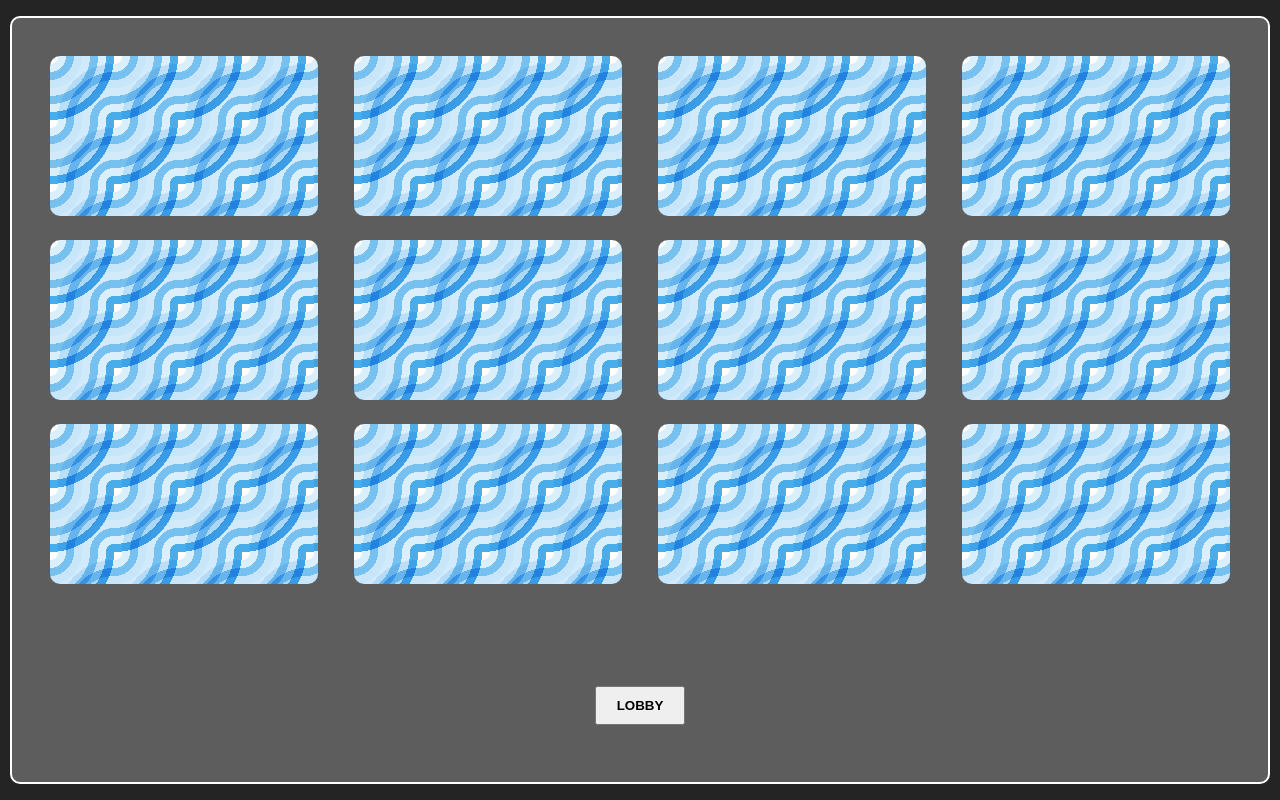
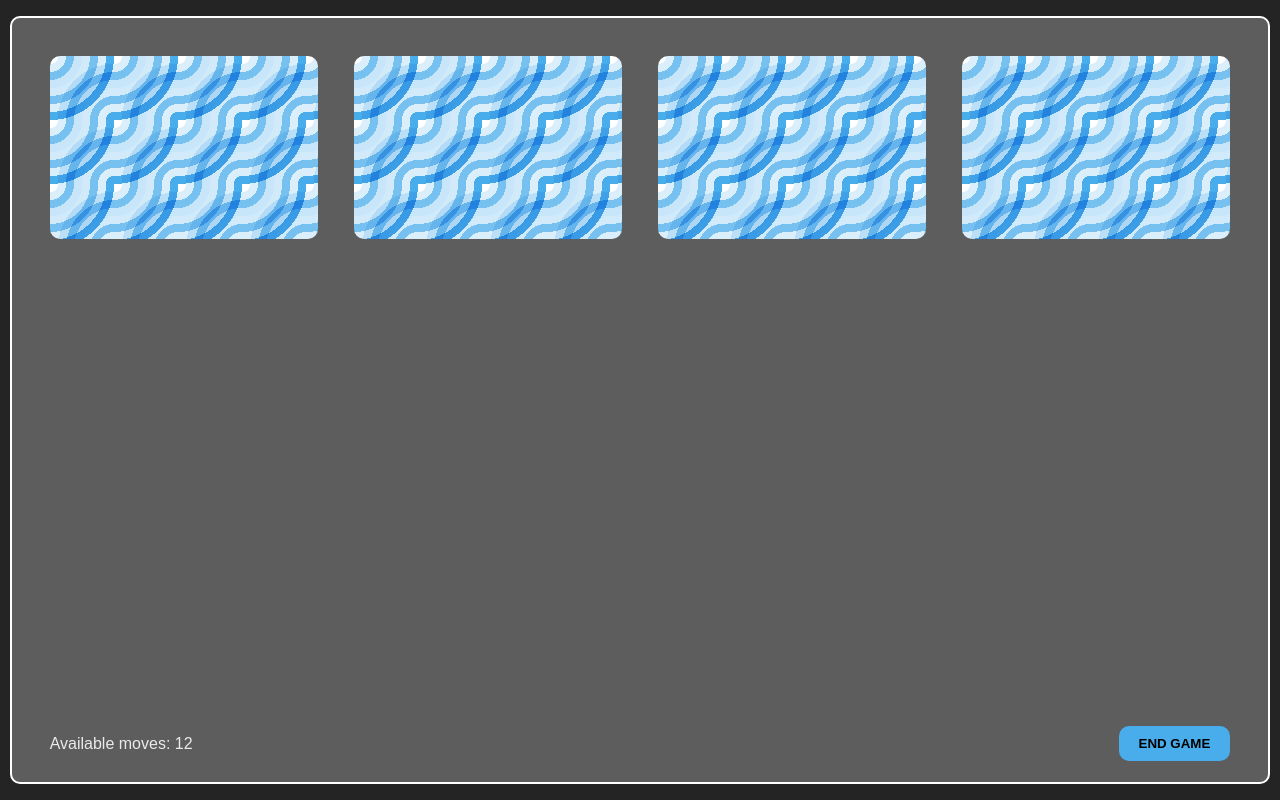
Before and after one commit to TheNewDevl/memory-game, a React (Vite) app: page / in a window 1280 px wide. Both pictures are taken after a click on the button "JOUER". Built offline with nearby package versions, Linux system fonts and the light colour scheme.

Commit message:
create the game logic

```diff
--- a/src/GameContext/GameContext.tsx
+++ b/src/GameContext/GameContext.tsx
@@ -1,4 +1,4 @@
-import {createContext, PropsWithChildren, useContext, useEffect, useState} from "react";
+import {createContext, Dispatch, PropsWithChildren, SetStateAction, useContext, useEffect, useState} from "react";
 import {Card, GameStateEnum} from "../types";
 import {createCardList, shuffleCards} from "../functions/cards";
 
@@ -6,6 +6,14 @@
   gameState: GameStateEnum
   setGameState: (gameState: GameStateEnum) => void
   cards: Card[]
+  setSelectedCards: Dispatch<SetStateAction<HTMLButtonElement[]>>
+  moves: number
+  setMoves: Dispatch<SetStateAction<number>>
+  selectedCards: HTMLButtonElement[]
+  removedCards: HTMLButtonElement[]
+  setCardsDOM: Dispatch<SetStateAction<HTMLButtonElement[]>>
+  gameHistory: { victories: number, defeats: number }
+  setGameHistory: Dispatch<SetStateAction<{ victories: number, defeats: number }>>
 }
 
 export const GameContext = createContext({} as GameContextProps)
@@ -13,24 +21,66 @@
 export const GameProvider = ({children}: PropsWithChildren) => {
   const [gameState, setGameState] = useState<GameStateEnum>(GameStateEnum.LOBBY)
   const [cards, setCards] = useState<Card[]>([])
+  const [cardsDOM, setCardsDOM] = useState<HTMLButtonElement[]>([])
+  const [removedCards, setRemovedCards] = useState<HTMLButtonElement[]>([])
+  const [selectedCards, setSelectedCards] = useState<HTMLButtonElement[]>([])
+  const [moves, setMoves] = useState(0)
+  const [gameHistory, setGameHistory] = useState({victories: 0, defeats: 0})
+
 
   useEffect(() => {
     switch (gameState) {
       case GameStateEnum.PLAY:
-        console.log('gameState', gameState)
-        const cards = createCardList(12)
+        const cards = createCardList(4)
         shuffleCards(cards)
         setCards(cards)
+        setMoves(cards?.length * 3)
         break
-      case GameStateEnum.GAME_OVER:
-        console.log('gameState', gameState)
-        setCards([])
+      case GameStateEnum.GAME_OVER || GameStateEnum.WIN:
+        resetGame()
         break
     }
   }, [gameState])
 
+  const resetGame = () => {
+    setCards([])
+    setCardsDOM([])
+    setRemovedCards([])
+    setSelectedCards([])
+    setMoves(0)
+  }
+
+  useEffect(() => {
+    selectedCards[0] && (selectedCards[0].querySelector('div')!.style.transform = 'rotateY(180deg)')
+    selectedCards[1] && (selectedCards[1].querySelector('div')!.style.transform = 'rotateY(180deg)')
+    if(selectedCards.length === 2){
+      setTimeout(() => {
+        if(selectedCards[0].dataset.color === selectedCards[1].dataset.color){
+            setRemovedCards(prev => [...prev, ...selectedCards])
+            selectedCards.map(card => card.style.opacity = '0')
+        }
+        setSelectedCards([])
+        selectedCards.map(card => card.querySelector('div')!.style.transform = 'unset')
+      }, 1000)
+    }
+  }, [selectedCards])
+
+  useEffect(() => {
+    if(gameState === GameStateEnum.PLAY && moves === 0){
+      setGameState(GameStateEnum.GAME_OVER)
+      setGameHistory(prev => ({...prev, victories: prev.defeats + 1}))
+    }
+  }, [moves])
+
+  useEffect(() => {
+    if(gameState === GameStateEnum.PLAY && removedCards.length === cards.length){
+      setGameState(GameStateEnum.WIN)
+      setGameHistory(prev => ({...prev, victories: prev.victories + 1}))
+    }
+  }, [removedCards])
+
   return (
-    <GameContext.Provider value={{gameState, setGameState, cards}}>
+    <GameContext.Provider value={{gameState, setGameState, cards, setSelectedCards, moves, setMoves, selectedCards, removedCards, setCardsDOM, gameHistory, setGameHistory }}>
       {children}
     </GameContext.Provider>
   )
--- a/src/UI/Components/Button/Button.module.scss
+++ b/src/UI/Components/Button/Button.module.scss
@@ -2,6 +2,14 @@
   padding: 10px 20px;
   text-transform: uppercase;
   font-weight: bold;
+  background-color: #49aceb;
+  border: none;
+  cursor: pointer;
+  transition: background-color 0.3s;
+  border-radius: 10px;
+  &:hover {
+    background-color: #49ACEB33;
+  }
 }
 
 /** Created by carlos on 28/12/2022 */
--- a/src/UI/Components/Card/Card.module.scss
+++ b/src/UI/Components/Card/Card.module.scss
@@ -34,6 +34,10 @@
     color: white;
     transform: rotateY(180deg);
   }
+
+  &[disabled] {
+    cursor: unset;
+  }
 }
 
 /** Created by carlos on 28/12/2022 */
--- a/src/UI/Components/Card/Card.tsx
+++ b/src/UI/Components/Card/Card.tsx
@@ -1,23 +1,37 @@
 import style from './Card.module.scss'
-import {useEffect, useState} from "react";
+import {useEffect, useRef} from "react";
+import {useGameContext} from "../../../GameContext/GameContext";
 
 interface CardProps {
-  id: number
-  color: string
+  color: string,
 }
 
-export const Card = ({id, color}: CardProps) => {
-  const [isFlipped, setIsFlipped] = useState(false)
+export const Card = ({color}: CardProps) => {
+  const cardRef = useRef<HTMLButtonElement>(null)
+  const {setSelectedCards, selectedCards, removedCards, setCardsDOM, setMoves} = useGameContext()
+
 
   useEffect(() => {
-    if(isFlipped) {
-      setTimeout(() => setIsFlipped(false), 1000)
+    setCardsDOM(prev => [...prev, cardRef.current!])
+    return () => setCardsDOM([])
+  }, [])
+
+  const handleClick = () => {
+    if(selectedCards.length < 2){
+      setMoves(prev => prev - 1)
+      setSelectedCards(prev => [...prev, cardRef.current!])
     }
-  }, [isFlipped])
+  }
 
   return (
-    <button onClick={() => setIsFlipped(!isFlipped)}  className={style.Card}>
-      <div style={{transform : isFlipped ? 'rotateY(180deg)' : "unset"}} className={style.inner}>
+    <button
+      ref={cardRef}
+      disabled={selectedCards.length >= 2 || removedCards.includes(cardRef.current!) || selectedCards.includes(cardRef.current!)}
+      data-color={color}
+      onClick={handleClick}
+      className={style.Card}
+    >
+      <div className={style.inner}>
         <div className={style.back}></div>
         <div style={{backgroundColor: color}} className={style.front}></div>
       </div>
--- a/src/UI/Views/GameBoardView/GameBoardView.module.scss
+++ b/src/UI/Views/GameBoardView/GameBoardView.module.scss
@@ -6,17 +6,19 @@
     display: flex;
     flex-wrap: wrap;
     width: 100%;
-    height: 80%;
+    height: 90%;
     padding: 3%;
     gap: 3%;
  }
 
   & .controls{
     display: flex;
-    justify-content: center;
+    justify-content: space-between;
     align-items: center;
+    padding-left: 3%;
+    padding-right: 3%;
     width: 100%;
-    height: 20%;
+    height: 10%;
   }
 }
 
--- a/src/UI/Views/GameBoardView/GameBoardView.tsx
+++ b/src/UI/Views/GameBoardView/GameBoardView.tsx
@@ -8,15 +8,16 @@
 }
 
 export const GameBoardView = ({}: GameBoardProps) => {
-  const {setGameState, cards} = useGameContext()
+  const {setGameState, cards, moves} = useGameContext()
 
   return (
     <div className={style.GameBoard}>
       <div className={style.card_container}>
-        {cards && cards.map(({color, id}, i) => <Card key={id} id={id} color={color}/>)}
+        {cards && cards.map(({color, id}) => <Card key={id} color={color}/>)}
       </div>
       <div className={style.controls}>
-        <Button text={'Lobby'} onClick={() => setGameState(GameStateEnum.LOBBY)}/>
+        <p>Available moves: <span className={style.moves}>{moves && moves}</span></p>
+        <Button text={'End game'} onClick={() => setGameState(GameStateEnum.GAME_OVER)}/>
       </div>
     </div>
   );
--- a/src/UI/Views/LobbyView/LobbyView.tsx
+++ b/src/UI/Views/LobbyView/LobbyView.tsx
@@ -9,11 +9,14 @@
 }
 
 export const LobbyView = ({}: LobbyProps) => {
-  const {setGameState} = useGameContext()
+  const {setGameState, gameHistory} = useGameContext()
   return (
     <div className={style.Lobby}>
       <Title text={'Memory Game'} />
-      <p>Victories : <span className={style.victories}></span></p>
+      <div>
+        <p>Victories : <span className={style.victories}>{gameHistory?.victories && gameHistory?.victories}</span></p>
+        <p>Defeats : <span className={style.victories}>{gameHistory?.defeats && gameHistory?.defeats}</span></p>
+      </div>
       <Button text={'Jouer'} onClick={()=>setGameState(GameStateEnum.PLAY)}/>
     </div>
   );
```
